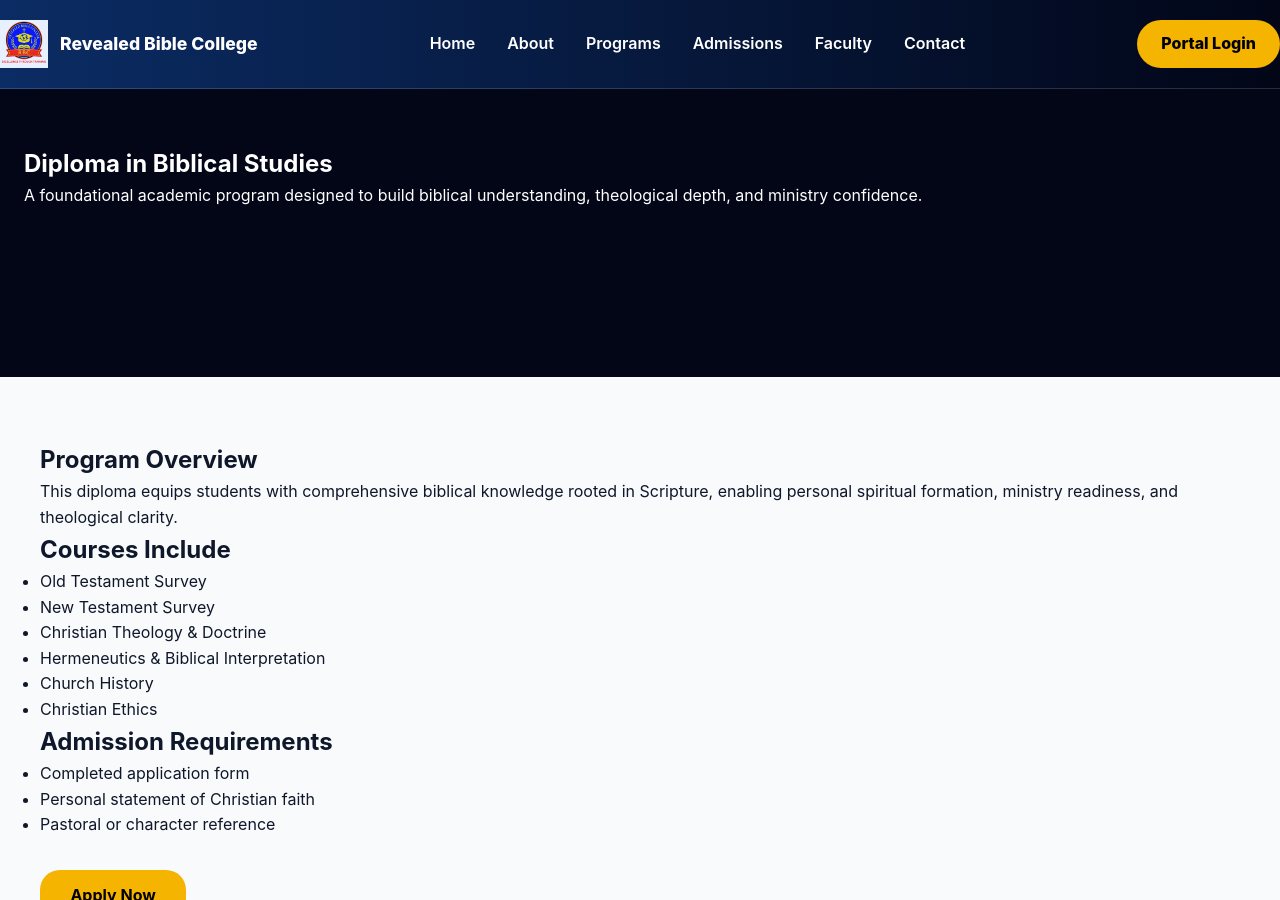
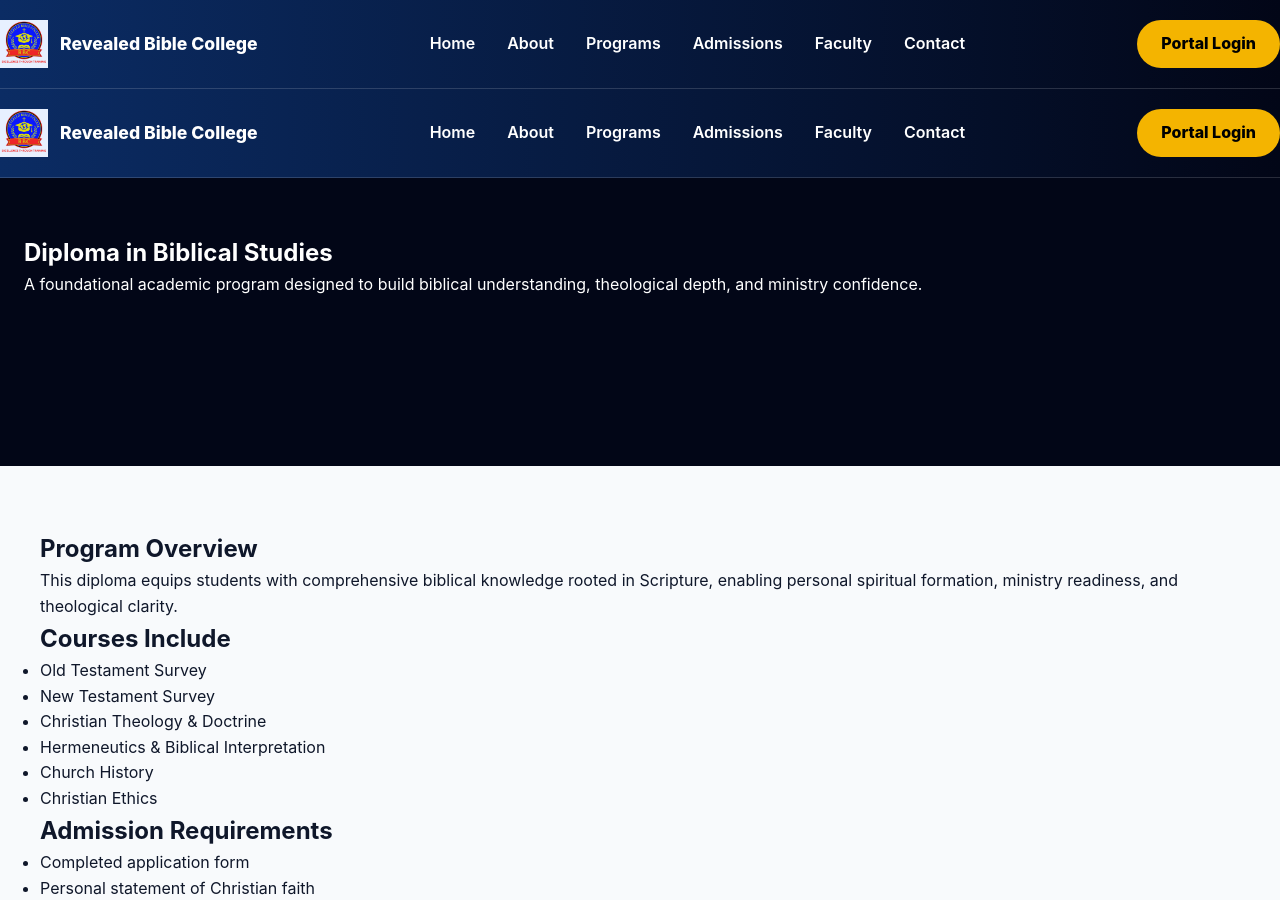
Before and after one commit to WillieKM/my-student-portal, a Jekyll site: the page built from biblical-studies.html, in a window 1280 px wide and 900 px high. Built offline with Jekyll 4.4.1, drawn with Linux system fonts in a browser that asks for light colours; some of the changed lines change nothing that is shown.

Commit message:
Update default.html

```diff
--- a/_layouts/default.html
+++ b/_layouts/default.html
@@ -19,8 +19,19 @@
     menu.classList.toggle("open");
   });
 </script>
+<script>
+const btn = document.getElementById("menu-btn");
+const menu = document.getElementById("mobile-menu");
+
+if (btn && menu) {
+  btn.addEventListener("click", () => {
+    menu.classList.toggle("open");
+  });
+}
+</script>
 
 <body>
+{% include header.html %}
 
 <header>
   <div class="nav">
```
